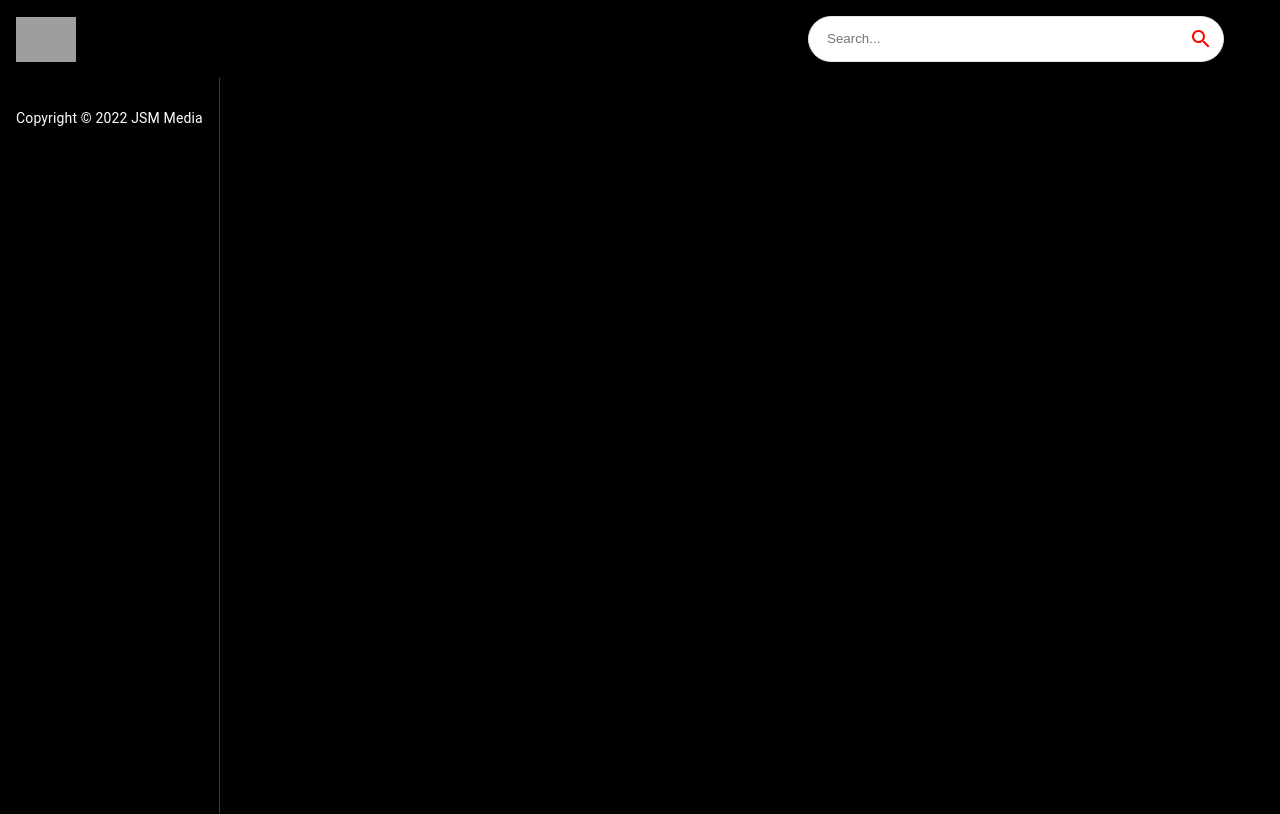
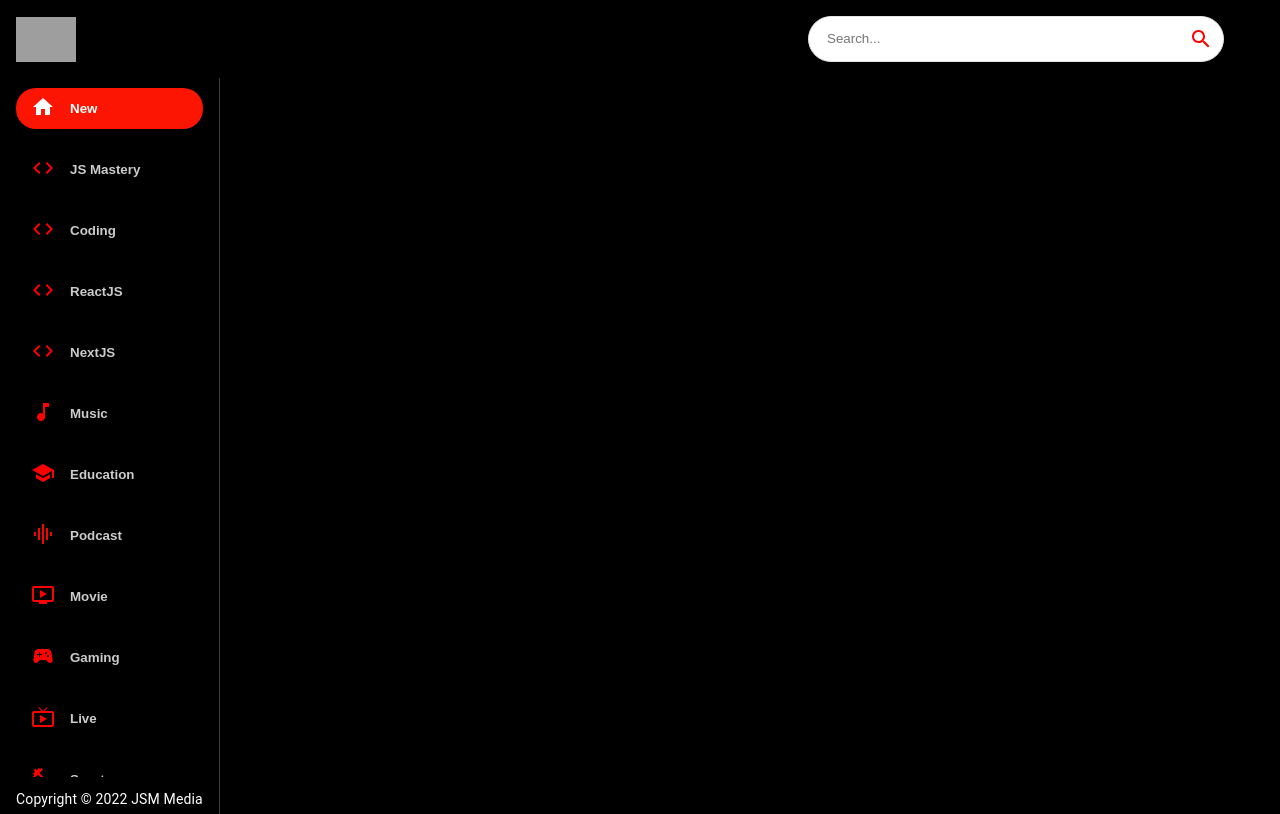
Before and after one commit to shahiiin/clone-youtube-with-react-and-material-ui, a React (Create React App) app: page / in a window 1280 px wide. Built offline with nearby package versions, Linux system fonts and the light colour scheme; grey boxes are pictures that could not be loaded.

Commit message:
side bar is ready

```diff
--- a/src/components/Feed.jsx
+++ b/src/components/Feed.jsx
@@ -1,14 +1,18 @@
 import { useState, useEffect } from 'react'
 import { Box, Typography, Stack } from '@mui/material'
+import Sidebar from './Sidebar'
 
 const Feed = () => {
   return (
     <Stack sx={{ flexDirection: { sx: "column", md: "row" } }}>
       <Box sx={{ height: { sx: "auto", md: "92vh" }, borderRight: "1px solid #3d3d3d", px: { sx: 0, md: 2 } }}>
-        Sidebar
+        <Sidebar />
         <Typography className="copyright" variant="body2" sx={{ mt: 1.5, color: "#fff", }}>
           Copyright © 2022 JSM Media
         </Typography>
+      </Box>
+      <Box>
+
       </Box>
     </Stack>
   )
--- a/src/components/Sidebar.jsx
+++ b/src/components/Sidebar.jsx
@@ -1,9 +1,34 @@
 import React from 'react'
+import { Stack } from '@mui/material'
+import { categories } from "../utils/constants";
 
-const Sidebar = () => {
-  return (
-    <div>Sidebar</div>
-  )
-}
+const selectedCategory = 'New';
+
+
+const Sidebar = () =>
+(
+    <Stack
+        direction="row"
+        sx={{
+            overflowY: "auto",
+            height: { sx: "auto", md: "95%" },
+            flexDirection: { md: "column" },
+        }}
+    >
+        {categories.map((category) => (
+            <button className="category-btn"
+                style={{
+                    color: "white",
+                    background: category.name === selectedCategory && "#FC1503",
+                }}
+                key={category.name}
+            >
+                <span style={{ color: category.name === selectedCategory ? "white" : "red", marginRight: "15px" }}>{category.icon}</span>
+                <span style={{ opacity: category.name === selectedCategory ? "1" : "0.8" }}>{category.name}</span>
+            </button>
+        ))}
+    </Stack>
+)
+
 
 export default Sidebar
--- a/src/components/index.js
+++ b/src/components/index.js
@@ -4,3 +4,4 @@ export { default as Feed } from './Feed'
 export { default as SearchFeed } from './SearchFeed'
 export { default as VideoDetail } from './VideoDetail'
 export { default as SearchBar } from './SearchBar'
+export { default as Sidebar } from './Sidebar'
```
